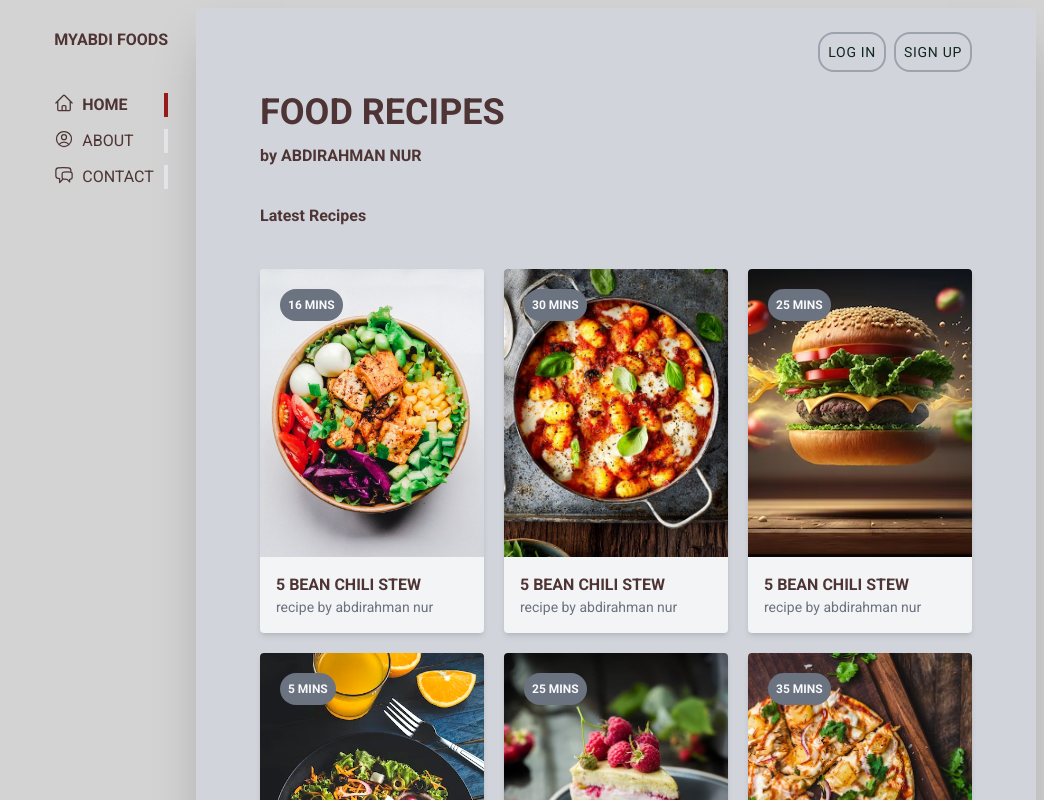
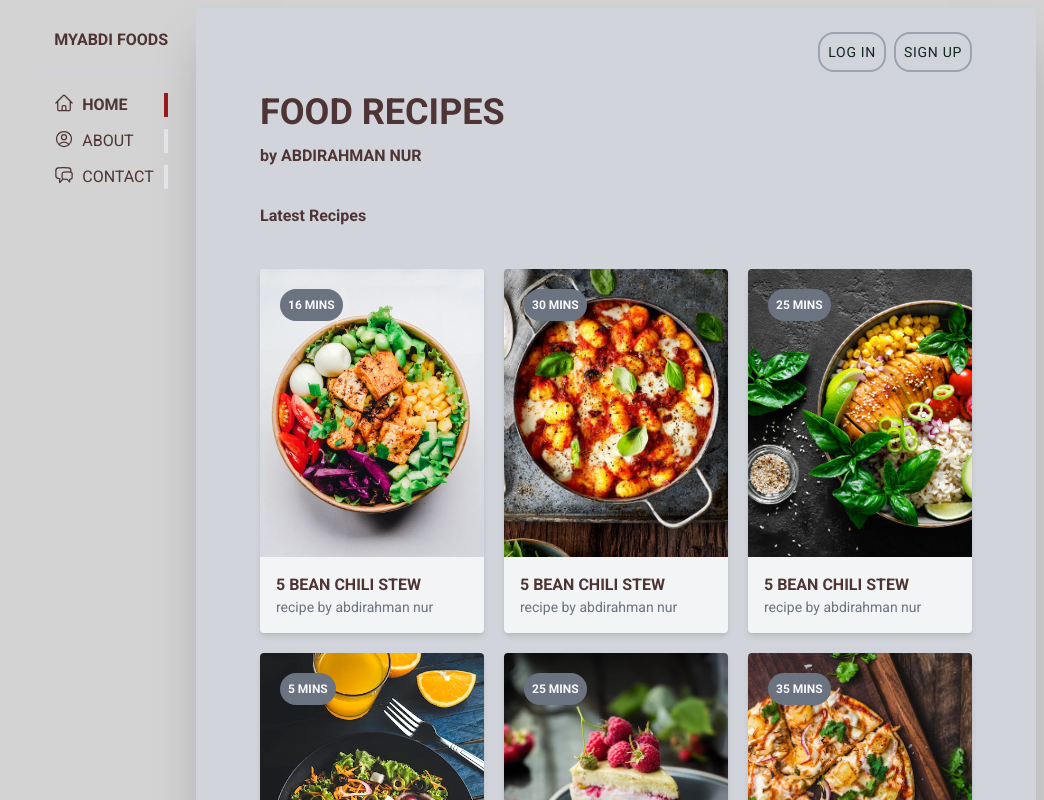
Before and after one commit to myabdi4/myabdifoods, a React (Vite) app: page / in a window 1280 px wide. Shown: the top 800 px of the page, without its empty margins (236-1280 px from the left). Built offline with nearby package versions, Linux system fonts and the light colour scheme.

Commit message:
Update App.jsx

```diff
--- a/src/App.jsx
+++ b/src/App.jsx
@@ -160,7 +160,7 @@ function App() {
               </div>
 
               <div className="card">
-                <img className="img" src="/src/img/burger.avif" alt="" />
+                <img className="img" src="/src/img/chicken.jpg" alt="" />
                 <div className="m-4">
                   <span className="font-bold uppercase">5 BEAN CHILI STEW</span>
                   <span className="block text-gray-500 text-sm lowercase">
```
